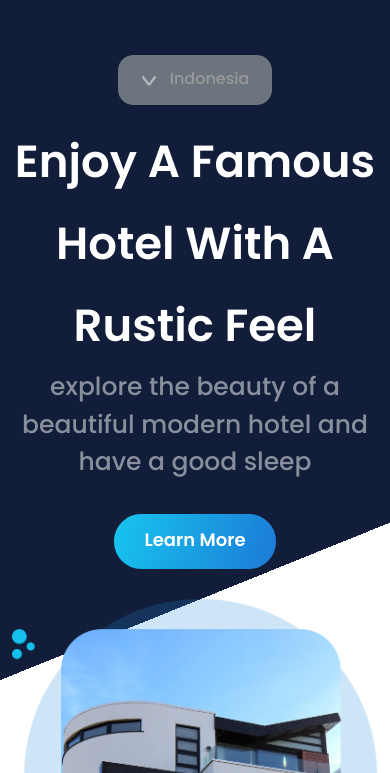
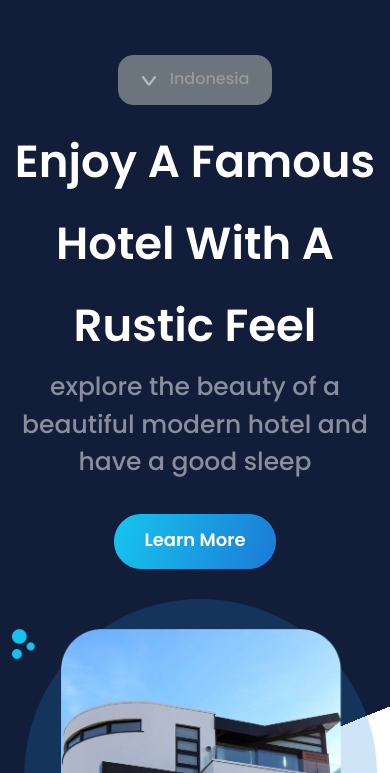
Before and after one commit to mrsev17/GoRent_LandingPage, a plain HTML site: page index.html in a window 390 px wide. Shown: the part 71-844 px from the top of the page. Drawn offline with nearby package versions, Linux system fonts and the light colour scheme.

Commit message:
Fix viewport on mobile devices

```diff
--- a/index.html
+++ b/index.html
@@ -9,7 +9,8 @@
     <title>GoRent</title>
 </head>
 <body>
-    <header class="header">
+
+    <header class="header desktop-height">
 
         <div class="container">
 
@@ -110,6 +111,10 @@
 
     </header>
 
+
+
+
+
     <script src="script/wow.min.js"></script>
     <script>
         new WOW().init();
--- a/scss/common/common.scss
+++ b/scss/common/common.scss
@@ -6,6 +6,7 @@ body {
 h1,h2 {
   font-size: $font-section-title;
 }
+
 .navbar-nav {
   margin: 6px auto 0 !important;
 }
--- a/scss/components/header/header-media.scss
+++ b/scss/components/header/header-media.scss
@@ -13,6 +13,11 @@
         font-size: 18px;
       }
     }
+  }
+}
+@media (min-width: 992px) {
+  .header {
+    height: 100vh;
   }
 }
 @media (max-width: 992px) {
--- a/scss/components/header/header.scss
+++ b/scss/components/header/header.scss
@@ -1,5 +1,4 @@
 .header {
-  height: 100vh;
   background: linear-gradient(158deg, #121D39 71%, white 29%);
   padding-bottom: 30px;
   .container {
```
Also changed, not shown: css/stylesheet.css, 1 other file.
